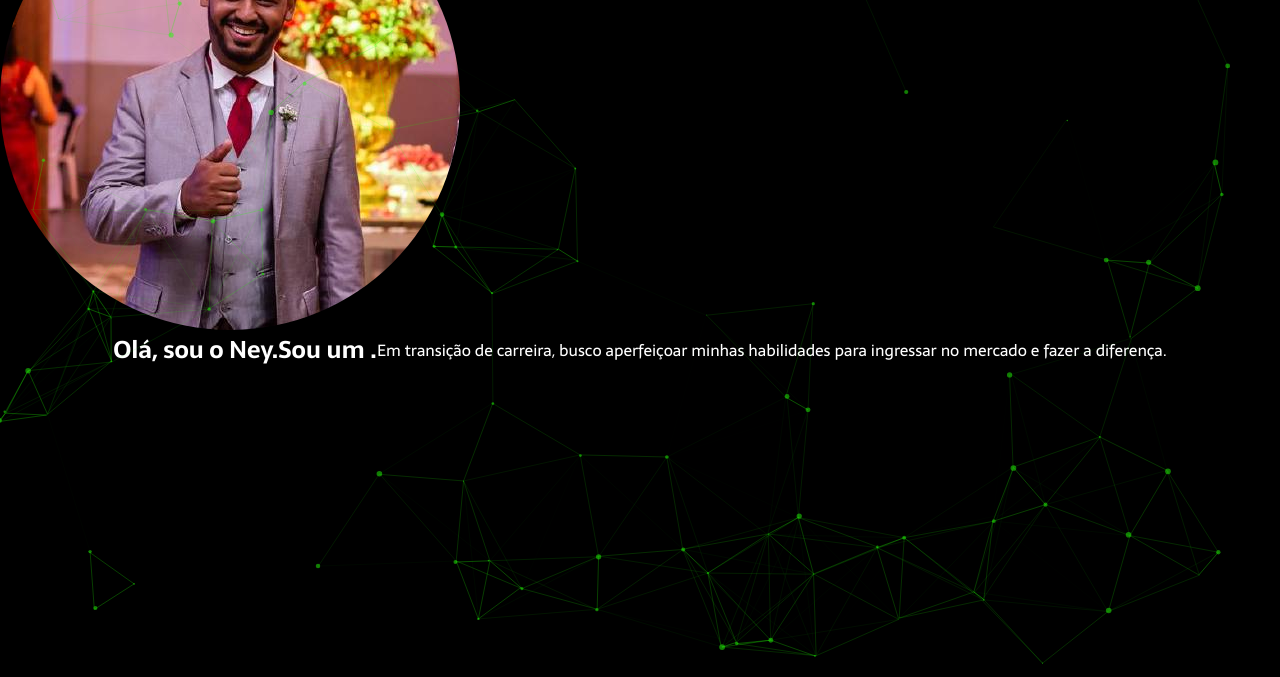
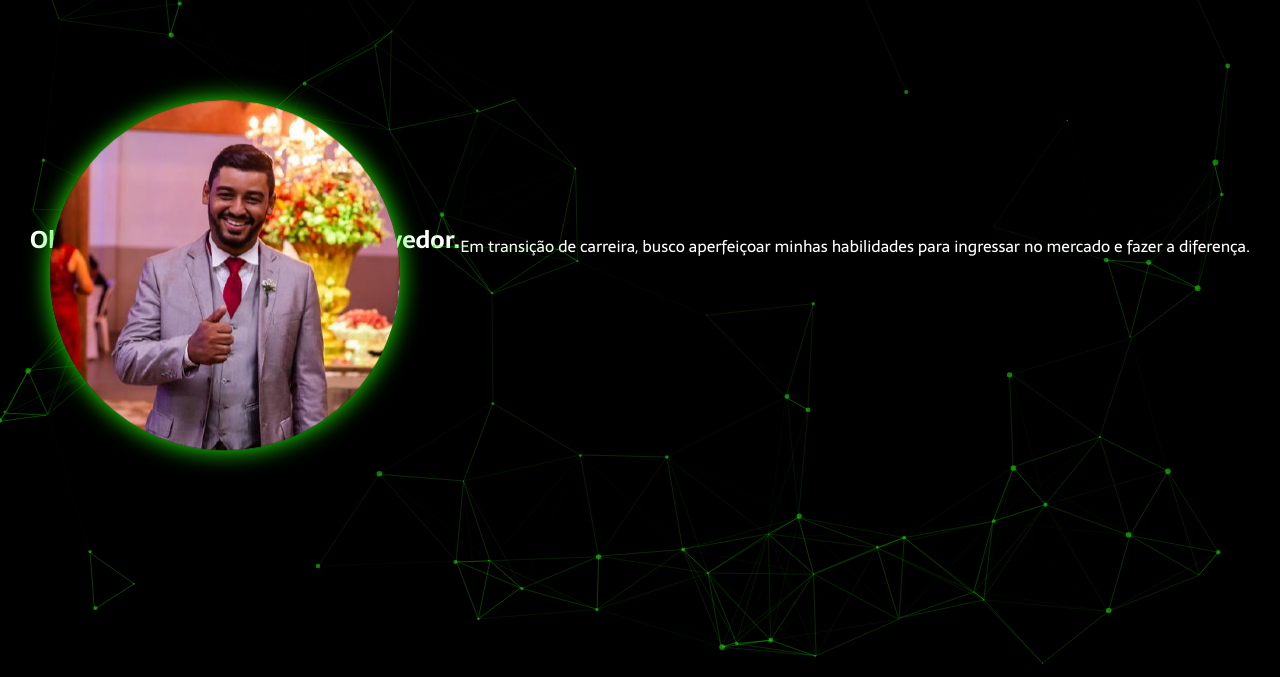
Before and after one commit to Gestao-de-Performance/projeto-final-NeyWillian, a plain HTML site: page Página Portfólio/Index.html in a window 1280 px wide. Shown: the part 130-807 px from the top of the page. Drawn offline with Linux system fonts and the light colour scheme.

Commit message:
Add files via upload

```diff
--- a/Página Portfólio/Index.html
+++ b/Página Portfólio/Index.html
@@ -148,8 +148,8 @@
 
   <section class="secaocentral">
     <h1 class="h1apresentacao">Olá, sou o <span>Ney<span>.</h1>
-      <h2 class="h2apresentacao">Sou um <span></span>.</h2>
-      <p>Em transição de carreira, busco aperfeiçoar minhas habilidades para ingressar no mercado e fazer a diferença.</p>
+    <h2 class="h2apresentacao">Sou um <span>desenvolvedor</span>.</h2>
+    <p>Em transição de carreira, busco aperfeiçoar minhas habilidades para ingressar no mercado e fazer a diferença.</p>
   </section>
 
   <div></div>
--- a/Página Portfólio/style.css
+++ b/Página Portfólio/style.css
@@ -80,7 +80,28 @@ nav a:hover
 
 .imagemcentral{
     border-radius: 50%;
-    display:flex;
+    width: 350px;
+    position: relative;
+    display: flex;
+    bottom: -250px;
+    left: 50px;
+    animation: subirDescer 0.7s infinite alternate;
+    box-shadow:0 0 25px #23fa07;
+}
+
+@keyframes subirDescer{
+    from{
+        transform: translateY(0px);
+    }
+    to {
+        transform: translateY(-20px);
+    }
+}
+
+.secaocentral{
+    display: flex;
+    align-content: center;
+    align-items: flex-end;
 
 
 
```
